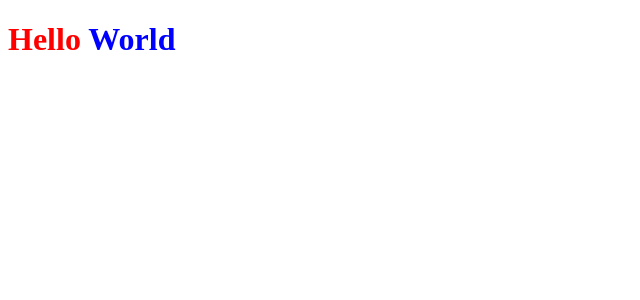
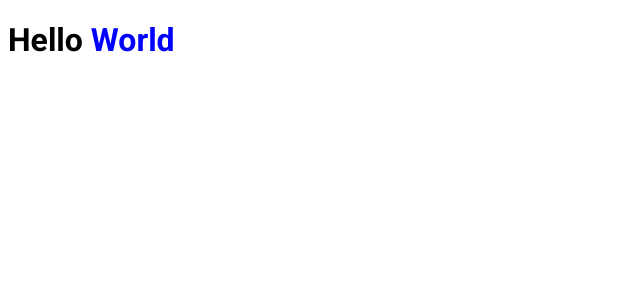
Before and after one commit to LucasBandeira-MJ/rocketseat-ignite-chapter3, a Next.js app: page / in a window 1280 px wide. Shown: the top 300 px of the page, without its empty margins (0-640 px from the left). Built offline with nearby package versions, Linux system fonts and the light colour scheme.

Commit message:
Created _document.tsx file and added Roboto font family to the app

```diff
--- /dev/null
+++ b/src/pages/_document.tsx
@@ -0,0 +1,20 @@
+import Document, { Head, Html, Main, NextScript } from "next/document";
+
+export default class MyDocument extends Document {
+    render() {
+        return (
+            <Html>
+                <Head>
+                <link rel="preconnect" href="https://fonts.googleapis.com" />
+                <link rel="preconnect" href="https://fonts.gstatic.com" />
+                <link href="https://fonts.googleapis.com/css2?family=Roboto:wght@400;700;900&display=swap" rel="stylesheet" />
+                    <title>ig.news</title>
+                </Head>
+                <body>
+                    <Main />
+                    <NextScript />
+                </body>
+            </Html>
+        )
+    }
+}
--- a/src/styles/home.module.sass
+++ b/src/styles/home.module.sass
@@ -1,5 +1,5 @@
 .title
-    color: red
+    font-family: 'Roboto', sans-serif
 
     span
         color: blue
```
